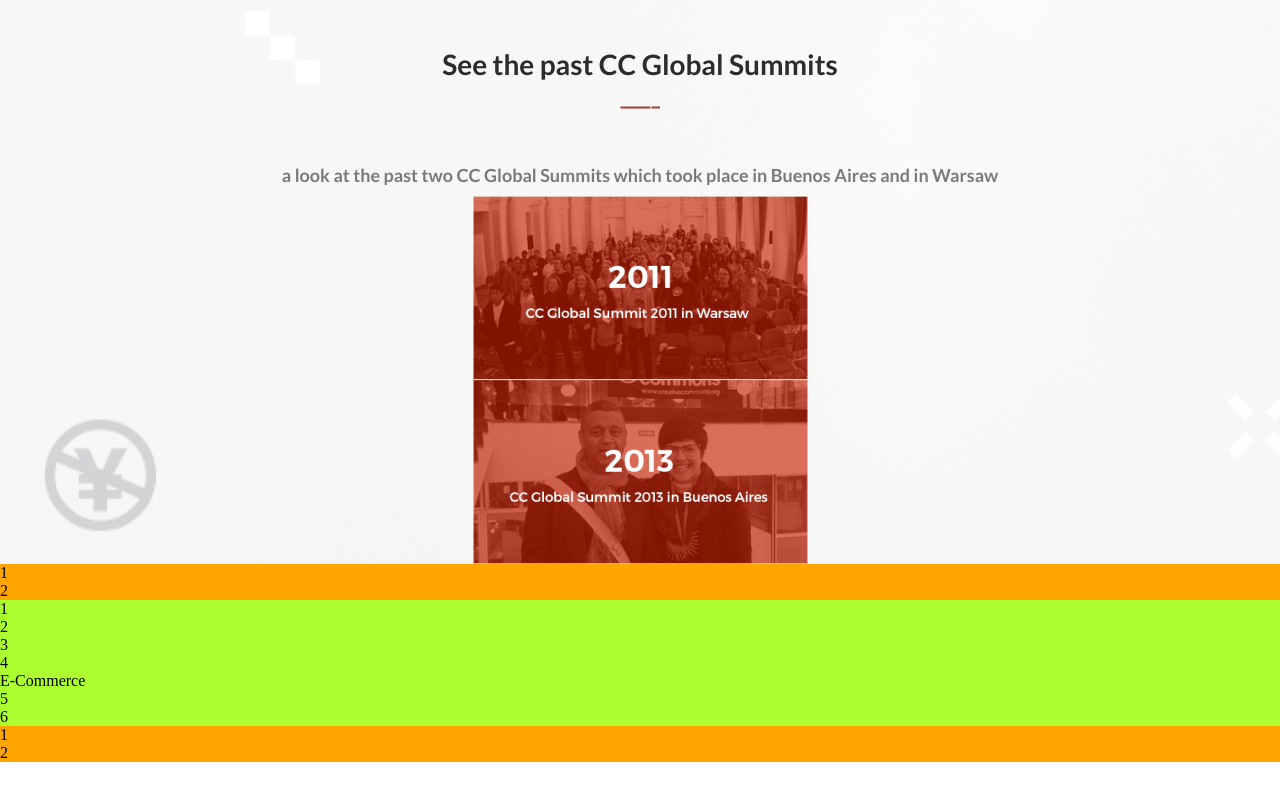
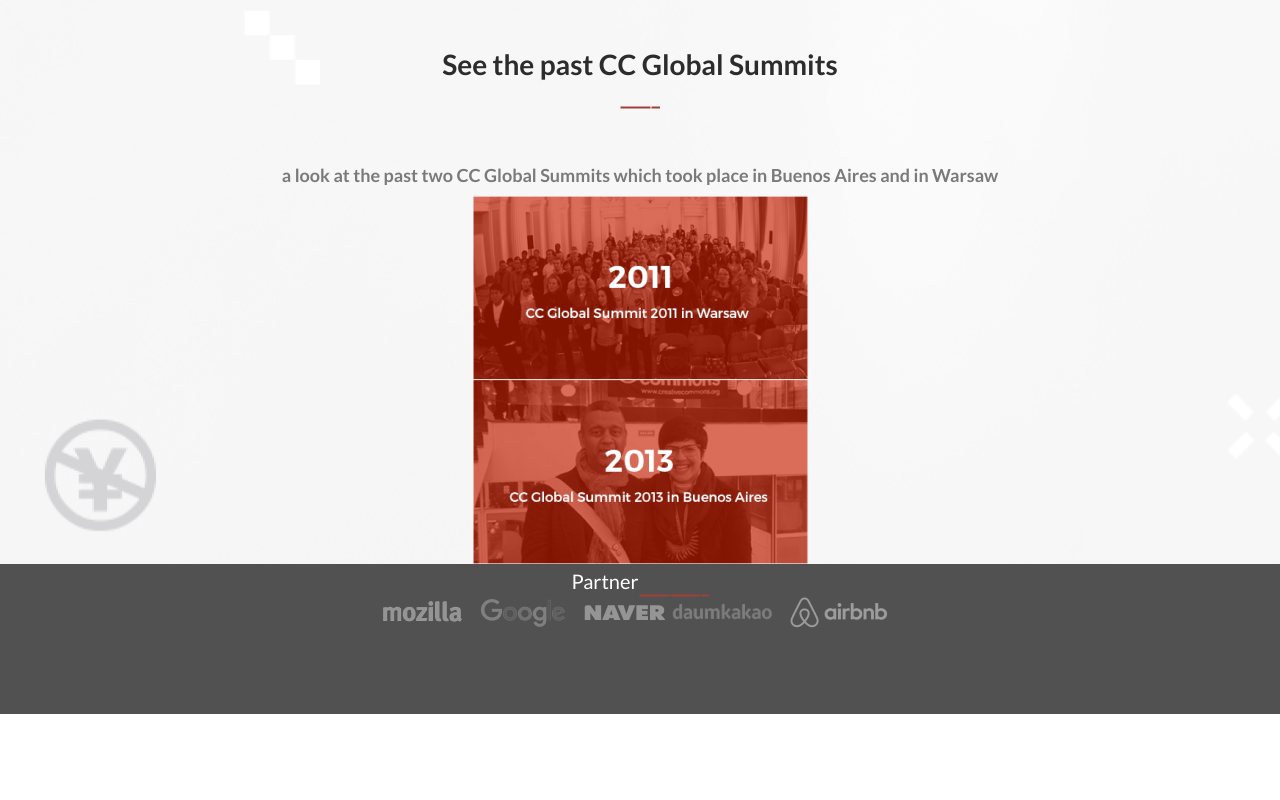
Before and after one commit to jovasal/Capstone, a website: page Index.html in a window 1280 px wide. Shown: the part 3235-4035 px from the top of the page. Drawn offline with Linux system fonts and the light colour scheme.

Commit message:
sponsor done
done

```diff
--- a/Index.html
+++ b/Index.html
@@ -245,7 +245,7 @@
                             Creative Commons Global Summit 2015 Logo
                         </div>
                         <div class="RedLine"></div>
-                        <div class="dateTitle1">
+                        <div class="dateTitle11">
                             The logo of CC Global Summit 2015 was
                             decided through the logo competition
                             from 8, June to 7, July.
@@ -263,25 +263,28 @@
                 </div>
             </div>
         </section>
+        <section class="sponsor">
+            <div class="SponsorCompanies">
+                <div class="sponsortitle">
+                    <div class="sponsortitle1">Partner</div>
+                    <div class="RedLine1"></div>
+                </div>
+                <div class="sponsorgrid">
+                    <div>
+                        <img id="anaxtasia" src="./images/mozilla 1 (1).png" alt="anax"/>
+                    <img id="anaxtasia" src="./images/googlekorea 1 (1).png" alt="anax"/>
+                    <img id="anaxtasia" src="./images/naver 1 (1).png" alt="anax"/>
+                    <img id="anaxtasia" src="./images/daumkakaologo 1 (1).png" alt="anax"/>
+                    <img id="anaxtasia" src="./images/airbnb 1 (1).png" alt="anax"/>
+                    </div>
+
+                </div>
+            </div>
+        </section>
 
 
 
-        <div class="flex4">
-                <div>1</div>
-                <div>2</div>
-                <div class="flex421">
-                    <div>1</div>
-                    <div>2</div>
-                    <div>3</div>
-                    <div>4</div>E-Commerce
-                    <div>5</div>
-                    <div>6</div>
-                </div>
-            </div>
-            <div class="flex4">
-                <div>1</div>
-                <div>2</div>
-            </div>
+
         </section>
         <script src="./script.js"></script>
     </body>
--- a/style.css
+++ b/style.css
@@ -421,7 +421,7 @@
   justify-content: center;
 }
 
-.Creative{
+.Creative {
   display: flex;
   flex-direction: column;
   background-image: url(./images/hero-bg-mobile.png);
@@ -441,11 +441,6 @@
 
 /* ------ info ------  */
 
-.title {
-  margin-top: 70px;
-  margin-left: 12px;
-}
-
 .title11 {
   font-family: 'Lato', Impact, Haettenschweiler, 'Arial Narrow Bold', sans-serif;
   font-size: 12px;
@@ -457,7 +452,6 @@
   list-style: none;
   scroll-behavior: smooth;
   opacity: 0.8;
-  margin-top: 1px;
   align-items: start;
   width: auto;
   justify-content: center;
@@ -481,7 +475,6 @@
   background: #fff;
   align-items: center;
   width: auto;
-  align-items: center;
   justify-content: center;
 }
 
@@ -529,7 +522,7 @@
   align-items: center;
 }
 
-.dateTitle1 {
+.dateTitle11 {
   font-family: 'Lato', sans-serif;
   font-size: 18px;
   font-weight: 700;
@@ -558,6 +551,53 @@
   align-items: center;
 }
 
+.sponsor {
+  display: flex;
+  flex-direction: column;
+  background-color: #525151;
+  background-repeat: no-repeat;
+  width: auto;
+  height: 150px;
+}
+
+.SponsorCompanies {
+  display: flex;
+  flex-direction: column;
+  justify-content: center;
+  align-items: center;
+}
+
+.sponsortitle {
+  display: flex;
+  align-items: center;
+  justify-content: center;
+}
+
+.sponsortitle1 {
+  color: #fff;
+  font-size: 20px;
+  font-family: 'Lato', sans-serif;
+  font-style: normal;
+  font-weight: 400;
+  line-height: 28px;
+  justify-content: center;
+  align-items: center;
+}
+
+.RedLine1 {
+  background-image: url(./images/title_underlineredline.png);
+  margin-top: 30px;
+  width: 70px;
+  height: 3px;
+  justify-content: center;
+  align-items: center;
+}
+
+.sponsorgrid {
+  display: grid;
+  width: auto;
+  grid-row: auto auto auto auto auto;
+}
 
 @media screen and (min-width: 768px) {
   .main {
```
